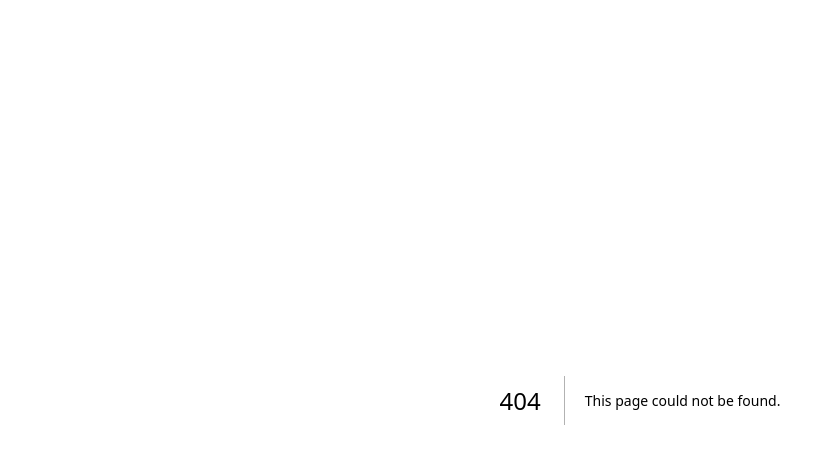
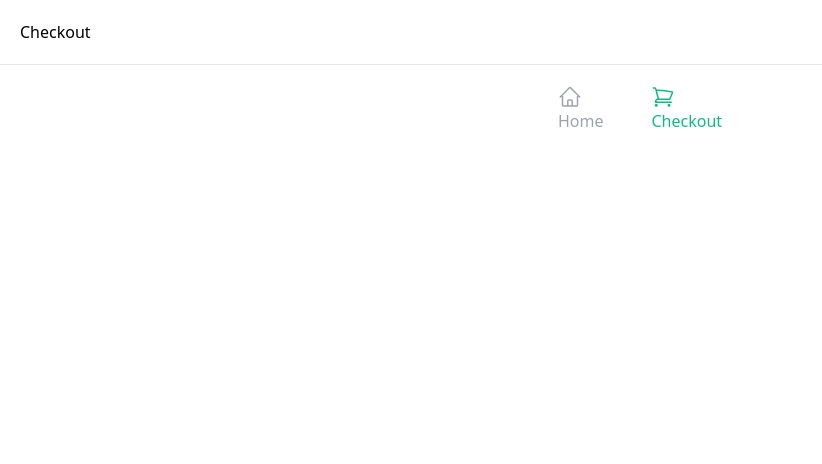
Before and after one commit to MountainBikerYYC/ecommerce-app, a Next.js app in the folder ecommerce/: page /checkout in a window 1280 px wide. Before the commit this address had no page. Shown: the top 464 px of the page, without its empty margins (0-822 px from the left). Built offline with nearby package versions, Linux system fonts and the light colour scheme.

Commit message:
Added footer and page links

```diff
--- /dev/null
+++ b/ecommerce/components/Footer.js
@@ -0,0 +1,50 @@
+import Link from "next/link";
+import { useRouter } from "next/router";
+
+export default function Footer() {
+  const router = useRouter();
+  const path = router.pathname;
+
+  return (
+    <footer className="sticky bottom-0 bg-white p-5 w-full flex border-t border-gray-200 justify-center space-x-12 text-gray-400">
+      <Link href={"/"}>
+        <div className={path === "/" ? "text-emerald-500" : ""}>
+          <svg
+            xmlns="http://www.w3.org/2000/svg"
+            fill="none"
+            viewBox="0 0 24 24"
+            strokeWidth={1.5}
+            stroke="currentColor"
+            className="w-6 h-6"
+          >
+            <path
+              strokeLinecap="round"
+              strokeLinejoin="round"
+              d="M2.25 12l8.954-8.955c.44-.439 1.152-.439 1.591 0L21.75 12M4.5 9.75v10.125c0 .621.504 1.125 1.125 1.125H9.75v-4.875c0-.621.504-1.125 1.125-1.125h2.25c.621 0 1.125.504 1.125 1.125V21h4.125c.621 0 1.125-.504 1.125-1.125V9.75M8.25 21h8.25"
+            />
+          </svg>
+          <span>Home</span>
+        </div>
+      </Link>
+      <Link href={"/checkout"}>
+        <div className={path === "/checkout" ? "text-emerald-500" : ""}>
+          <svg
+            xmlns="http://www.w3.org/2000/svg"
+            fill="none"
+            viewBox="0 0 24 24"
+            strokeWidth={1.5}
+            stroke="currentColor"
+            className="w-6 h-6"
+          >
+            <path
+              strokeLinecap="round"
+              strokeLinejoin="round"
+              d="M2.25 3h1.386c.51 0 .955.343 1.087.835l.383 1.437M7.5 14.25a3 3 0 00-3 3h15.75m-12.75-3h11.218c1.121-2.3 2.1-4.684 2.924-7.138a60.114 60.114 0 00-16.536-1.84M7.5 14.25L5.106 5.272M6 20.25a.75.75 0 11-1.5 0 .75.75 0 011.5 0zm12.75 0a.75.75 0 11-1.5 0 .75.75 0 011.5 0z"
+            />
+          </svg>
+          <span>Checkout</span>
+        </div>
+      </Link>
+    </footer>
+  );
+}
--- /dev/null
+++ b/ecommerce/components/Layout.js
@@ -0,0 +1,10 @@
+import Footer from "./Footer";
+
+export default function Layout({ children }) {
+  return (
+    <>
+      <div className="p-5">{children}</div>
+      <Footer />
+    </>
+  );
+}
--- /dev/null
+++ b/ecommerce/pages/checkout.js
@@ -0,0 +1,5 @@
+import Layout from "@/components/Layout";
+
+export default function CheckoutPage() {
+  return <Layout>Checkout</Layout>;
+}
--- a/ecommerce/pages/index.js
+++ b/ecommerce/pages/index.js
@@ -2,6 +2,7 @@
 import Product from "@/components/Product";
 import { initMongoose } from "@/lib/mongoose";
 import { findAllProducts } from "./api/products";
+import Layout from "@/components/Layout";
 
 export default function Home({ products }) {
   //   const [productsInfo, setProductsInfo] = useState([]);
@@ -17,7 +18,7 @@
   }
 
   return (
-    <div className="p-5">
+    <Layout>
       <input
         value={phrase}
         type="text"
@@ -45,7 +46,7 @@
           </div>
         ))}
       </div>
-    </div>
+    </Layout>
   );
 }
 
```
